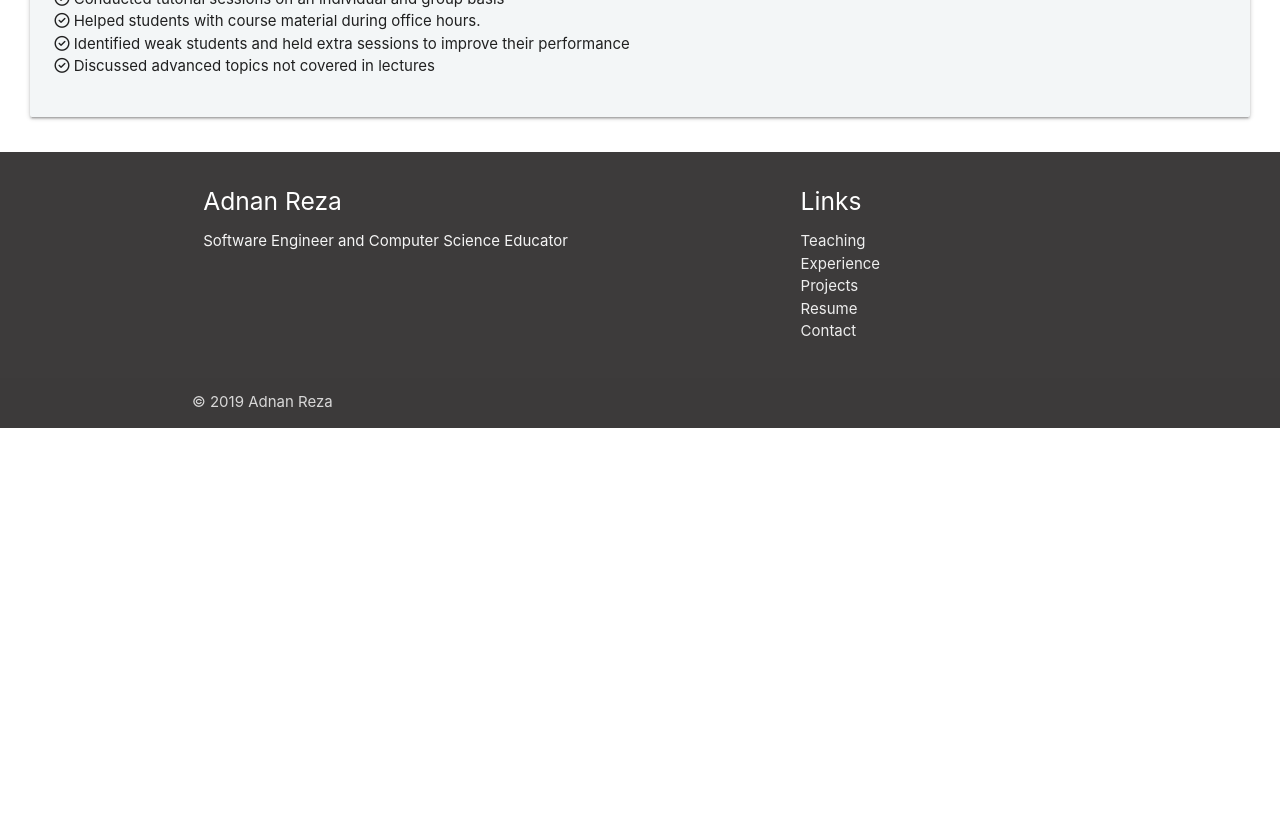
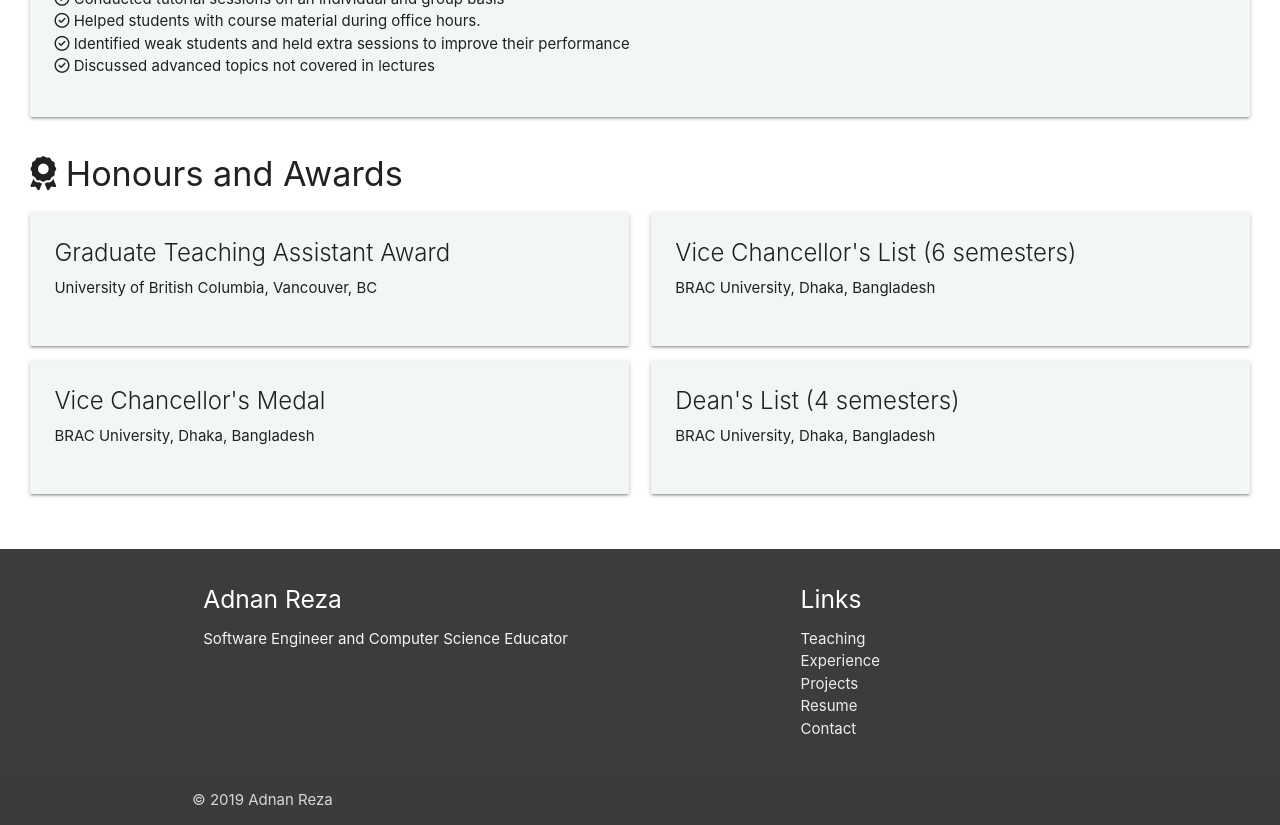
Before and after one commit to adnanreza/personal-site, a React (Create React App) app: page /Resume in a window 1280 px wide. Shown: the part 2180-3005 px from the top of the page. Before the commit the page ends 2608 px from the top, so only its background shows below. Built offline with nearby package versions, Linux system fonts and the light colour scheme; the HTML template or start-up script is replaced by a standard one.

Commit message:
Added Honours and Awards section to Resume

```diff
--- a/src/components/pages/Resume.js
+++ b/src/components/pages/Resume.js
@@ -12,7 +12,7 @@ const Resume = props => {
         rel='noopener noreferrer'
       >
         <span style={{ color: 'black' }}>
-          <i class='fab fa-linkedin fa-3x' style={badgeStyle}></i>
+          <i className='fab fa-linkedin fa-3x' style={badgeStyle}></i>
         </span>
       </a>
       <span>{` `}</span>
@@ -22,7 +22,7 @@ const Resume = props => {
         rel='noopener noreferrer'
       >
         <span style={{ color: 'black' }}>
-          <i class='fab fa-github fa-3x' style={badgeStyle}></i>
+          <i className='fab fa-github fa-3x' style={badgeStyle}></i>
         </span>
       </a>
     </Fragment>
@@ -36,6 +36,13 @@ const Resume = props => {
   const serverSide = 'Java, PHP, Python, Node.js, Express.js, REST, MVC';
   const databases = 'MySQL, Oracle, Postgres, MongoDB';
   const tools = 'Git, AWS, GCP, Heroku, Netlify';
+  const awards = [
+    'Implemented web framework for UBC’s new common look and feel using Oracle PL/SQL, HTML5, CSS3 and JavaScript.',
+    'Developed SQL queries for reporting sales data; Performed ad hoc reporting using Oracle SQL.',
+    'Extracted, transformed and loaded data into Oracle database using Excel and SQL.',
+    'Developed and maintained web pages using PHP, HTML5/CSS3, JavaScript (vanilla and jQuery).',
+    'Documented database schemas and business logic using ER diagrams and flowcharts.'
+  ];
   const accomplishmentsPA = [
     'Implemented web framework for UBC’s new common look and feel using Oracle PL/SQL, HTML5, CSS3 and JavaScript.',
     'Developed SQL queries for reporting sales data; Performed ad hoc reporting using Oracle SQL.',
@@ -190,6 +197,48 @@ const Resume = props => {
             ></ResumeBlock>
           </div>
           {/**End Section: Work Experience */}
+
+          {/**End Section: Honours & Awards */}
+          <div className='col s12 m12 l12'>
+            <div className='row'>
+              <div className='col s12 m12 l12'>
+                <h4>
+                  <i className='fa fa-award'></i>
+                  {` `}
+                  Honours and Awards
+                </h4>
+              </div>
+              <div className='col s12 m6 l6'>
+                <ResumeBlock
+                  heading='Graduate Teaching Assistant Award'
+                  subheading='University of British Columbia, Vancouver, BC'
+                  body=''
+                  list={false}
+                ></ResumeBlock>
+                <ResumeBlock
+                  heading={`Vice Chancellor's Medal`}
+                  subheading='BRAC University, Dhaka, Bangladesh'
+                  body=''
+                  list={false}
+                ></ResumeBlock>
+              </div>
+              <div className='col s12 m6 l6'>
+                <ResumeBlock
+                  heading={`Vice Chancellor's List (6 semesters)`}
+                  subheading='BRAC University, Dhaka, Bangladesh'
+                  body=''
+                  list={false}
+                ></ResumeBlock>
+                <ResumeBlock
+                  heading={`Dean's List (4 semesters)`}
+                  subheading='BRAC University, Dhaka, Bangladesh'
+                  body=''
+                  list={false}
+                ></ResumeBlock>
+              </div>
+            </div>
+          </div>
+          {/**End Honours & Awards*/}
         </div>
       </div>
     </Fragment>
```
